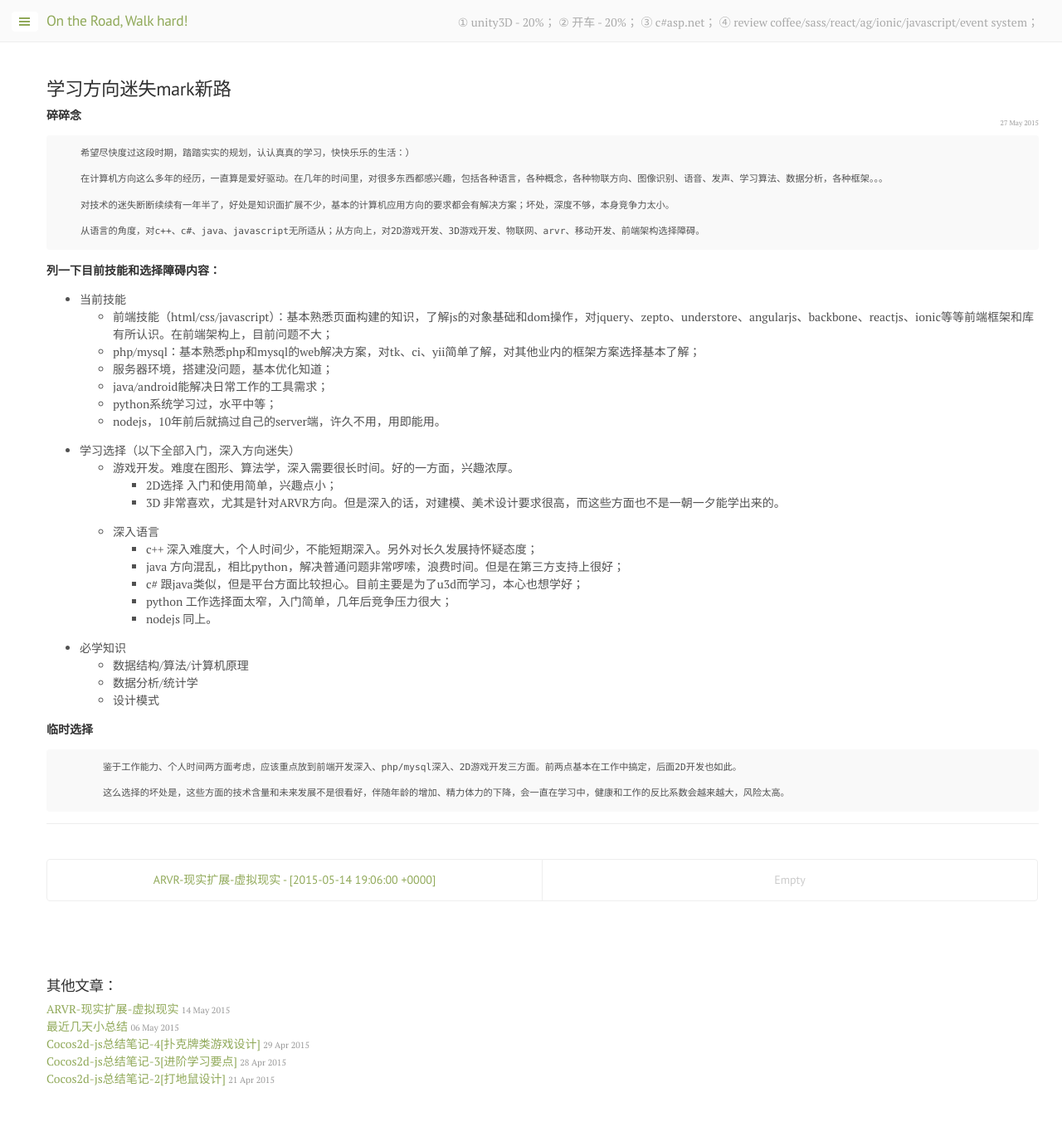
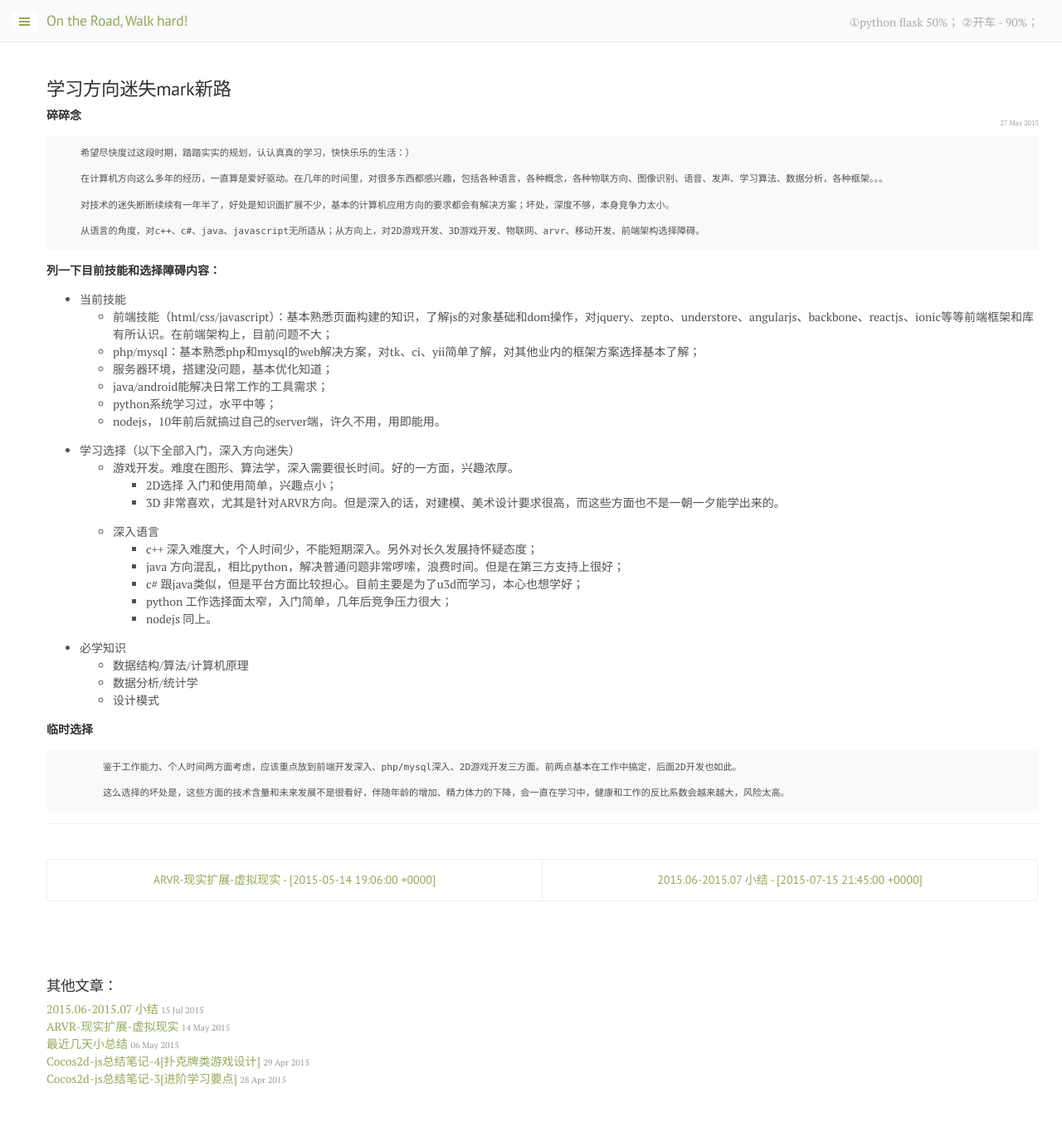
Before and after one commit to maskkid/maskkid.github.io, a Jekyll site: the page built from _posts/2015-05-27-lost_now.md, in a window 1280 px wide. Shown: the whole page at 83% size. Built offline with Jekyll 4.4.1, drawn with Linux system fonts in a browser that asks for light colours; Markdown is read by kramdown in place of the engine named in the settings; comment, search, counter and statistics services are not loaded; part of the change alters nothing that is shown.

Commit message:
add one post about 2015.06-2015.07

```diff
--- a/_data/doing.yml
+++ b/_data/doing.yml
@@ -1,5 +1,3 @@
 things:
-  "①" : " unity3D - 20%"
-  "②" : " 开车 - 20%"
-  "③" : " c#asp.net"
-  "④" : " review coffee/sass/react/ag/ionic/javascript/event system"
+  "①" : "python flask 50%"
+  "②" : "开车 - 90%"
--- /dev/null
+++ b/_posts/2015-07-15-life_and_work.md
@@ -0,0 +1,25 @@
+---
+layout: post
+title: "2015.06-2015.07 小结"
+date: 2015-07-15 21:45
+category : diary
+---
+
+**Life**
+
+1. 老婆正式上班了，为她开心。经过一年多的努力，点点健康的成长为小魔头一枚。
+2. 学车的事情基本完事儿，年假5天+学费，成本至少在6K。
+3. 推掉了xc的事情，后面学车完成后，应该会有一个锻炼身体和项目设计的计划
+
+**Work**
+
+1. 日常工作没什么，对于一些小项目的设计有一些理解，主要是对项目从上倒下的进行设计。
+2. 学习方面
+    * 从语言角度，放弃java，转向python。后者应该会替代java，从效率、能做的事情、扩展管理几方面，优势大。
+    * 前端发展太快，主要对前端的工具、框架进行定期的扩展学习，包括es6、es7的了解。
+
+**Understand**
+
+1. 人不言自能，这句话因时而异。技术门槛低，有些接触的技术点滴则骄，无所不能。对这种人，需要言自能，图清净。你玩php？爷玩crack，玩inject，玩xss，玩c/c++，玩java，玩PI，玩python，玩tts，玩ocr！当然，php也玩。弱类型么，引用能赋值么，那线程进程什么的如何？
+2. 关于信仰。第一次听说老哥们信基督教，感觉不能理解，几年后的今天，反而觉得哥们太幸运了，和信仰有缘。对身边一些信佛的朋友，也表示理解和羡慕。可能无缘，那就做个白丁，39岁做杀软，70多岁搞金桔，又如何？！
+3. 习惯。你做的多了，别人会习惯你这么做，久了，回正常反而让这些人不自在。老邓说的，端起碗吃肉，放下碗骂娘。
```
